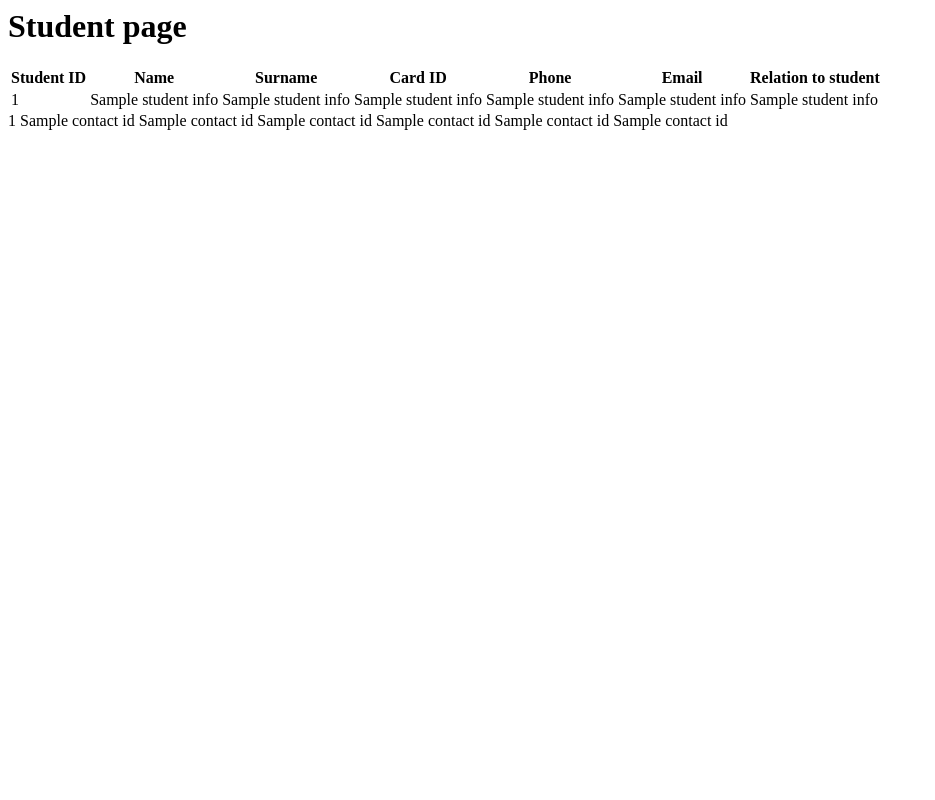
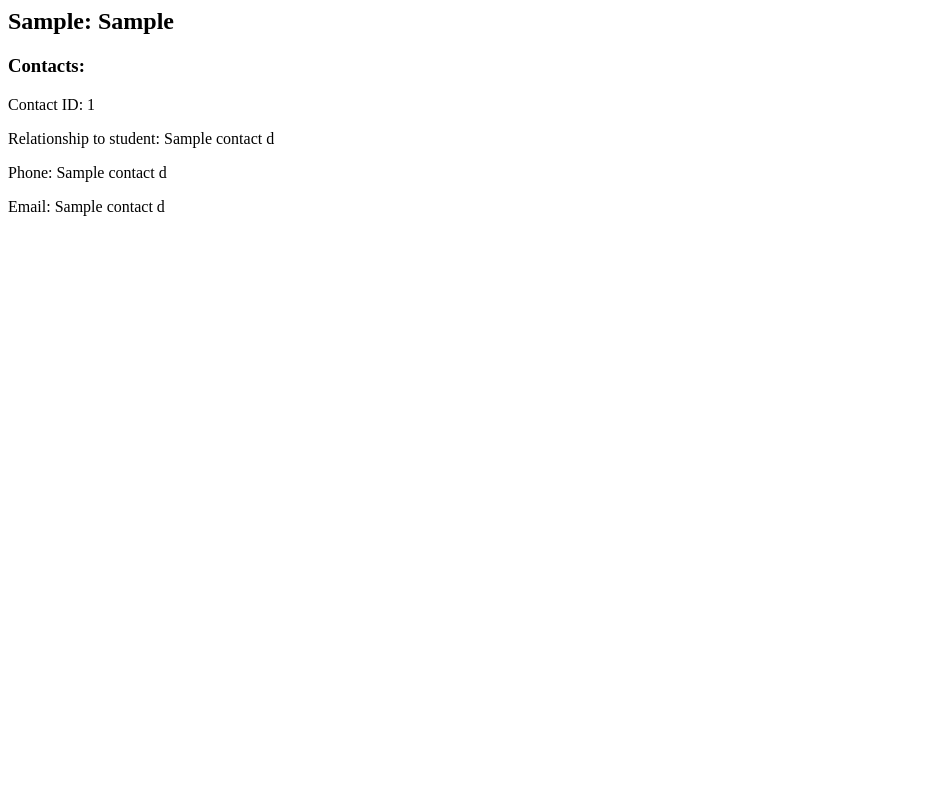
Before and after one commit to Av510/ambition_TKD, a Flask app: template attendance_tracker/Templates/studentpage.html in a window 1280 px wide. Shown: the whole page, without its empty margins (0-935 px from the left). Run offline with Flask 3, Linux system fonts and the light colour scheme; the template is opened without the code that fills it: most values are stand-ins (such as "Sample title", 1, 10 or a date in 2020).

Commit message:
Update studentpage.html

```diff
--- a/attendance_tracker/Templates/studentpage.html
+++ b/attendance_tracker/Templates/studentpage.html
@@ -1,44 +1,10 @@
-
-<h1>Student page</h1>
- <table>
-
-        <thead>
-            <tr>
-                <th>Student ID</th>
-                <th>Name</th>
-                <th>Surname</th>
-                <th>Card ID</th>
-                <th>Phone</th>
-                <th>Email</th>
-                <th>Relation to student</th>
-
-            </tr>
-        </thead>
-        <tbody>
-            {% for i in student_info %}
-              <tr>
-                 <td>{{i[0]}}</td>
-                 <td>{{i[1]}}</td>
-                 <td>{{i[2]}}</td>
-                 <td>{{i[3]}}</td>
-                 <td>{{i[4]}}</td>
-                 <td>{{i[5]}}</td>
-                 <td>{{i[6]}}</td>
-              </tr>
-
-            {% endfor %}
-        </tbody>
-  </table>
-
-{% for i in contact_id %}
-              <tr>
-                 <td>{{i[0]}}</td>
-                 <td>{{i[1]}}</td>
-                 <td>{{i[2]}}</td>
-                 <td>{{i[3]}}</td>
-                 <td>{{i[4]}}</td>
-                 <td>{{i[5]}}</td>
-                 <td>{{i[6]}}</td>
-              </tr>
-
+{% for i in student_infos %}
+    <h2>{{ i }}: {{ student_infos[i] }}</h2>
+    <h3>Contacts: </h3>
+    {% for c in contact_d[i] %}
+        <p>Contact ID: {{ c[0] }}</p>
+        <p>Relationship to student: {{ c[1] }}</p>
+        <p>Phone: {{ c[2] }}</p>
+        <p>Email: {{ c[3] }}</p>
+    {% endfor %}
 {% endfor %}
```
